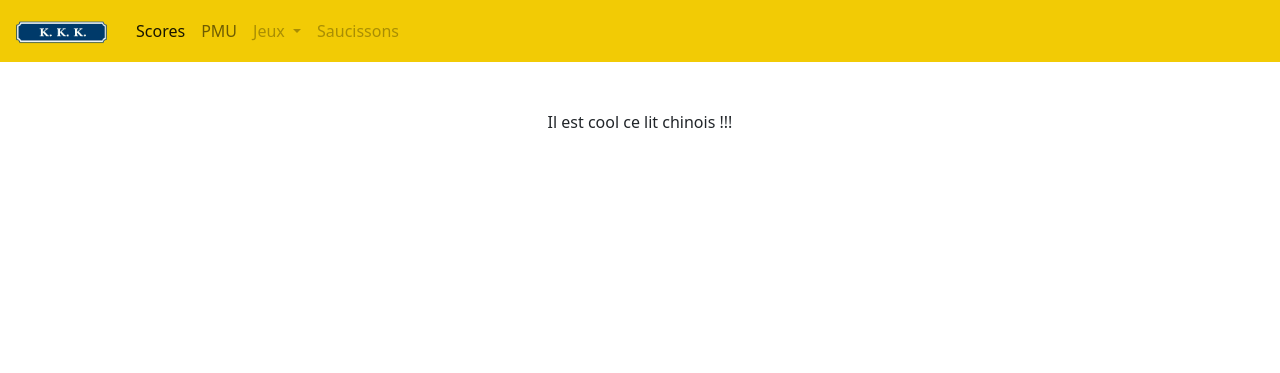
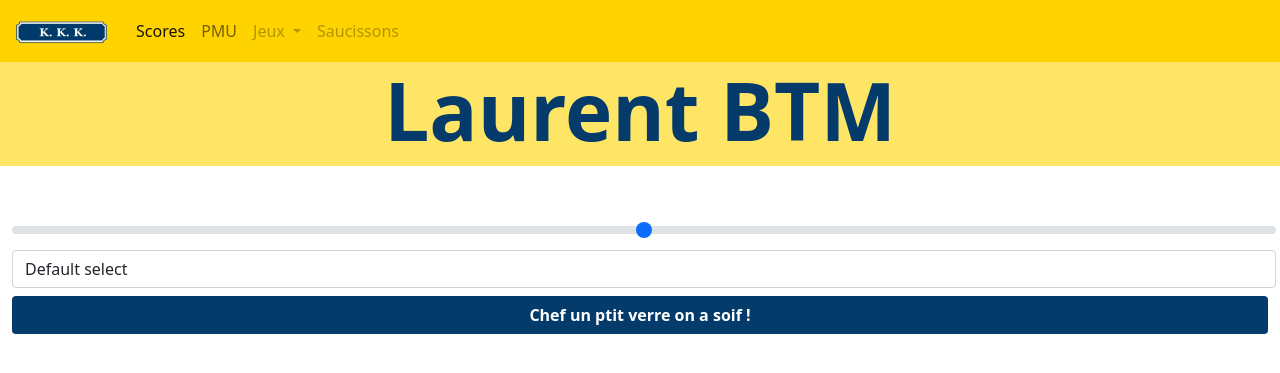
Before and after one commit to Donovan1905/Automated-Jaune, a Django app: page /jaune/ in a window 1280 px wide. Shown: the top 373 px of the page. Run offline with Django 3.2, Linux system fonts and the light colour scheme.

Commit message:
barkbark

```diff
--- a/app_jaune/static/app_jaune/css/jaune.css
+++ b/app_jaune/static/app_jaune/css/jaune.css
@@ -1,3 +1,29 @@
 .jaune {
-    background-color: #F2CB05;
+    background-color: #ffd300;
 }
+
+.jaune-clair {
+    background-color: #ffe566;
+}
+
+.home-welcome {
+    background-color: #ffe566;
+    min-height: 70%;
+    flex: 0 1 auto;
+}
+
+.tico {
+    font-size: 10vh;
+    font-weight: bold;
+    color: #043B6B;
+}
+
+.bleu {
+  background-color: #043B6B;
+  color: white;
+  font-weight: bold;
+}
+
+.bark {
+    min-width: 2vw;
+}
--- a/app_jaune/templates/app_jaune/base.html
+++ b/app_jaune/templates/app_jaune/base.html
@@ -42,7 +42,7 @@
           </div>
         </div>
       </nav>
-      <div class="m-5 d-flex justify-content-center ">
+      <div class="mb-5" style="height: 30vh;">
           {% block content %}
 
           {% endblock content %}
--- a/app_jaune/templates/app_jaune/index.html
+++ b/app_jaune/templates/app_jaune/index.html
@@ -1,5 +1,19 @@
 {% extends 'app_jaune/base.html' %}
 
 {% block content %}
-    Il est cool ce lit chinois !!!
+<div class="d-flex justify-content-center jaune-clair">
+    <h1 class="tico text-center">Laurent BTM</h1>
+</div>
+
+<div class="range mt-5">
+    <div class="d-flex justify-content-center flex-column mb-5 mx-2">
+        <input type="range" class="form-range m-1" min="10" max="60" id="customRange2"/>
+
+        <select class="form-control m-1 bark">
+            <option>Default select</option>
+          </select>
+
+          <button type="submit" class="btn bleu m-1">Chef un ptit verre on a soif !</button>
+        </div>
+</div>
 {% endblock content %}
```
